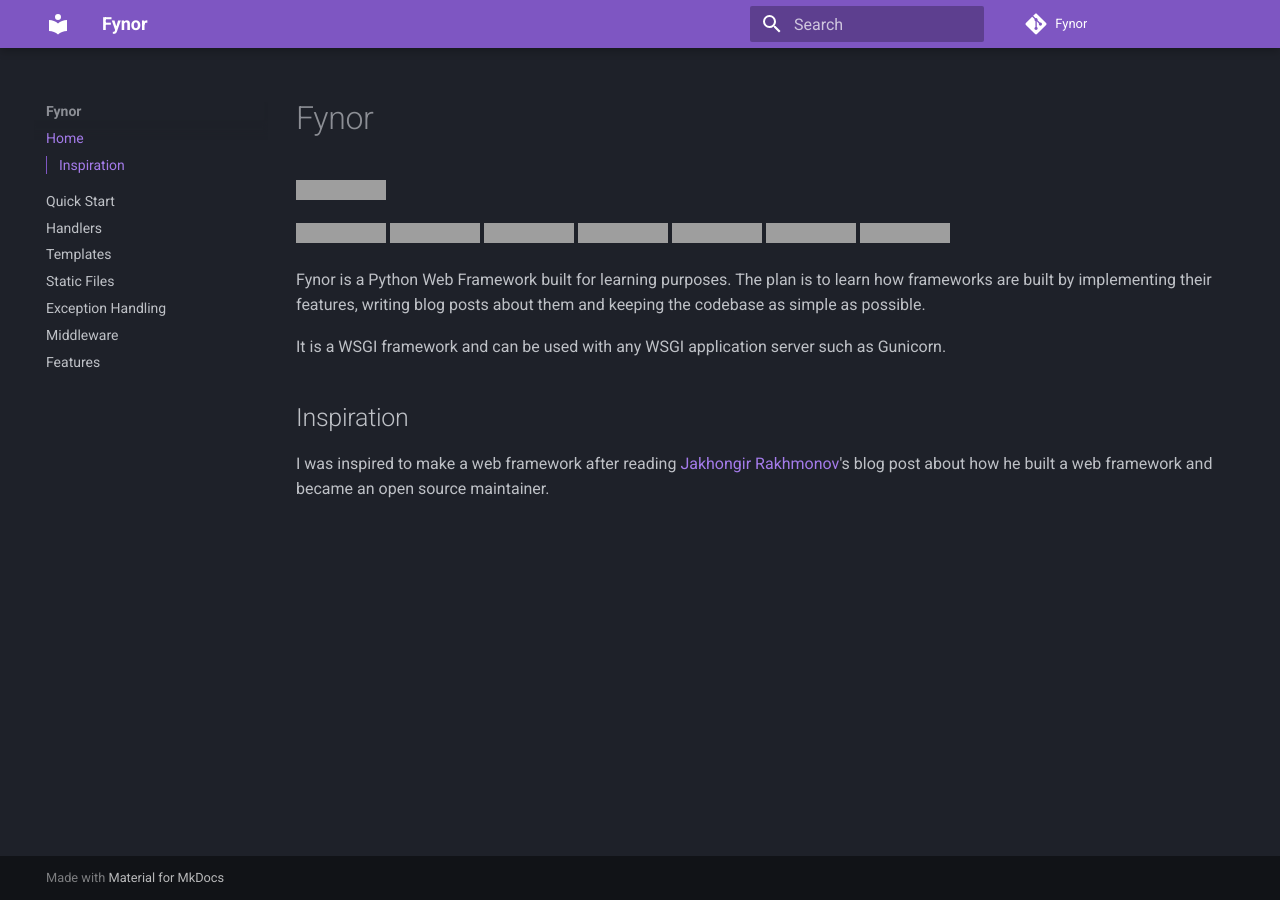
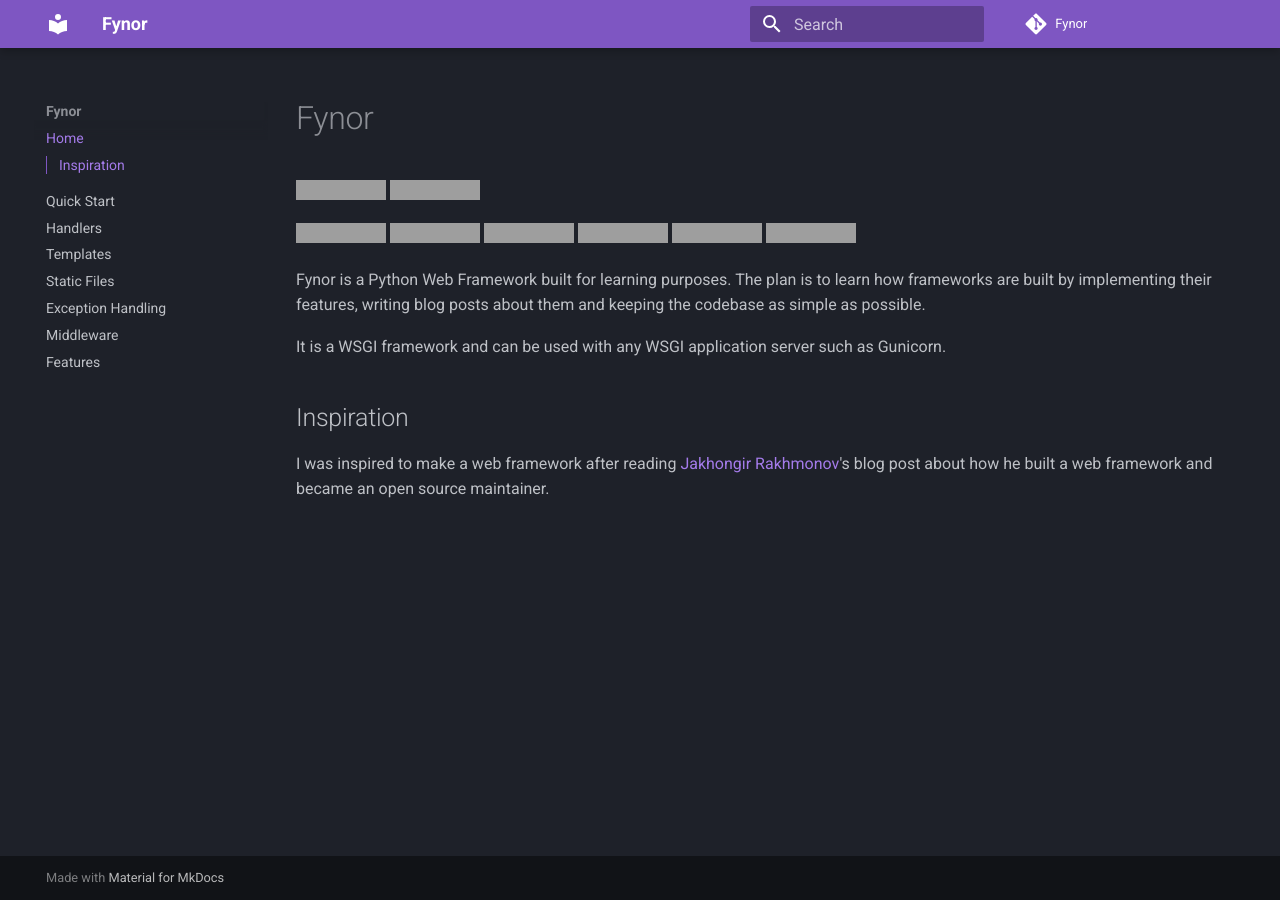
Before and after one commit to goldendevuz/fynor-docs, an MkDocs documentation site: the page built from docs/index.md, in a window 1280 px wide. Built offline with MkDocs 1.6.1 and Material for MkDocs 9.7.7, drawn with Linux system fonts in a browser that asks for light colours; comment, search, counter and statistics services are not loaded; grey boxes are pictures that could not be loaded.

Commit message:
2025.09.21/22:53

```diff
--- a/docs/index.md
+++ b/docs/index.md
@@ -1,9 +1,10 @@
 # Fynor
 
+
+![Fynor](https://img.shields.io/badge/fynor-0.1.2-green)
 ![purpose](https://img.shields.io/badge/purpose-learning-green.svg)
 
 ![Python](https://img.shields.io/badge/python-3.9%2B-blue)
-![Fynor](https://img.shields.io/badge/fynor-0.1.2-green)
 ![Jinja2](https://img.shields.io/badge/Jinja2-3.1.6-orange)
 ![Parse](https://img.shields.io/badge/parse-1.20.2-red)
 ![WebOb](https://img.shields.io/badge/WebOb-1.8.9-yellow)
```
